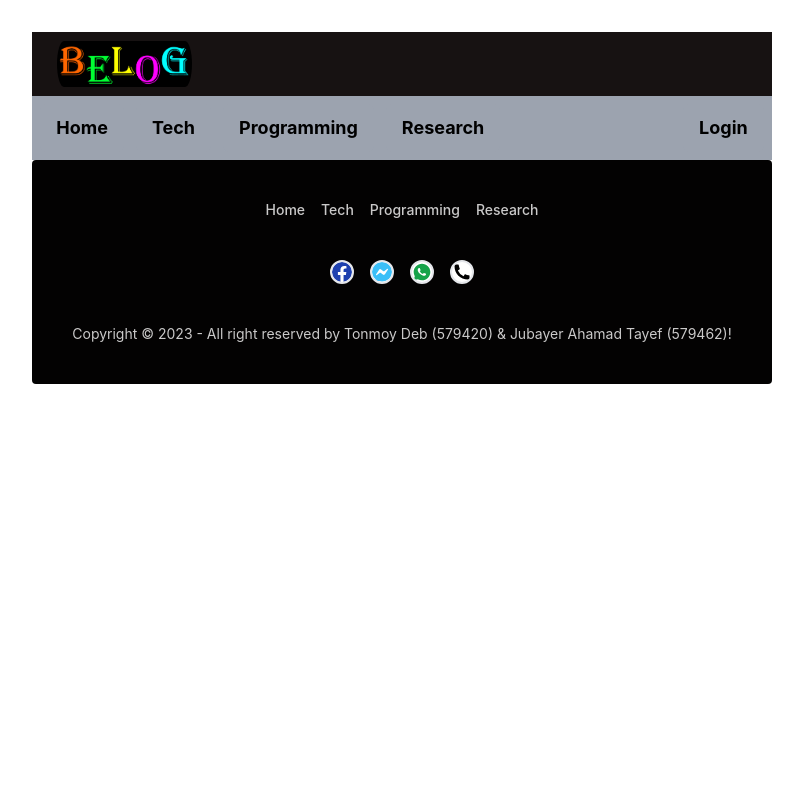
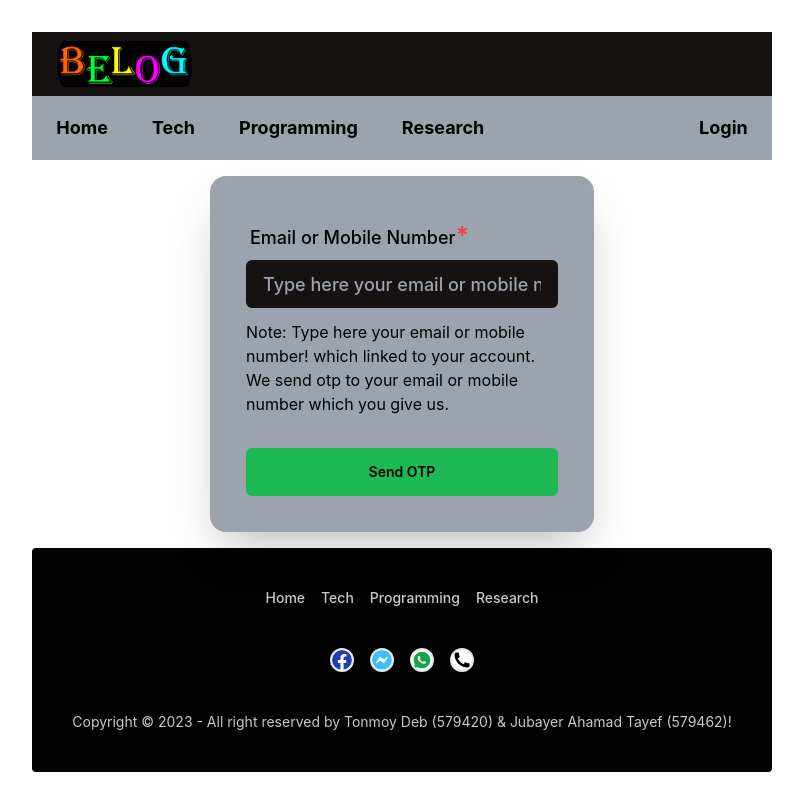
Before and after one commit to tonmoydeb404/belogFrontend, a React (Vite) app: page /forgot-password in a window 1280 px wide. Shown: the whole page, without its empty margins (238-1041 px from the left). Built offline with nearby package versions, Linux system fonts and the light colour scheme.

Commit message:
Add Forgot Password Page and Modify Needed Code

```diff
--- a/src/App.jsx
+++ b/src/App.jsx
@@ -10,6 +10,7 @@ import { Tech } from "./pages/Tech";
 import { Programming } from "./pages/Programming";
 import { Research } from "./pages/Research";
 import { BlogDetails } from "./pages/BlogDetails";
+import { ForgotPassword } from "./pages/ForgotPassword";
 
 function App() {
   const [count, setCount] = useState(0);
@@ -23,6 +24,7 @@ function App() {
         <Route path="/programming" element={<Programming />} />
         <Route path="/research" element={<Research />} />
         <Route path="/login" element={<Login />} />
+        <Route path="/forgot-password" element={<ForgotPassword />} />
         <Route path="/register" element={<Register />} />
         <Route path="/blog-details" element={<BlogDetails />} />
       </Routes>
--- /dev/null
+++ b/src/pages/ForgotPassword.jsx
@@ -0,0 +1,40 @@
+import React from "react";
+
+export const ForgotPassword = () => {
+  return (
+    <div>
+      {" "}
+      <div className="hero-content flex-col lg:flex-row-reverse text-black">
+        <div className="card flex-shrink-0 w-full max-w-sm shadow-2xl bg-gray-400">
+          <form className="card-body p-1">
+            <div className="form-control">
+              <label className="label">
+                <span className="label-text text-lg font-medium text-black">
+                  Email or Mobile Number
+                  <span className="text-red-500 text-2xl font-bold">*</span>
+                </span>
+              </label>
+              <input
+                type="text"
+                placeholder="Type here your email or mobile number!"
+                className="input rounded-md  text-lg font-medium text-white"
+                required
+              />
+              <p className="pt-3">
+                Note: Type here your email or mobile number! which linked to
+                your account. We send otp to your email or mobile number which
+                you give us.
+              </p>
+            </div>
+
+            <div className="form-control mt-6">
+              <button className="capitalize btn btn-md bg-primary text-black border-none hover:text-primary rounded-md">
+                Send OTP
+              </button>
+            </div>
+          </form>
+        </div>
+      </div>
+    </div>
+  );
+};
--- a/src/pages/Login.jsx
+++ b/src/pages/Login.jsx
@@ -36,7 +36,7 @@ export const Login = () => {
               />
 
               <Link
-                to="/forget-password"
+                to="/forgot-password"
                 className="label-text-alt mt-3 link link-hover  text-lg font-medium text-black"
               >
                 Forgot password?
```
